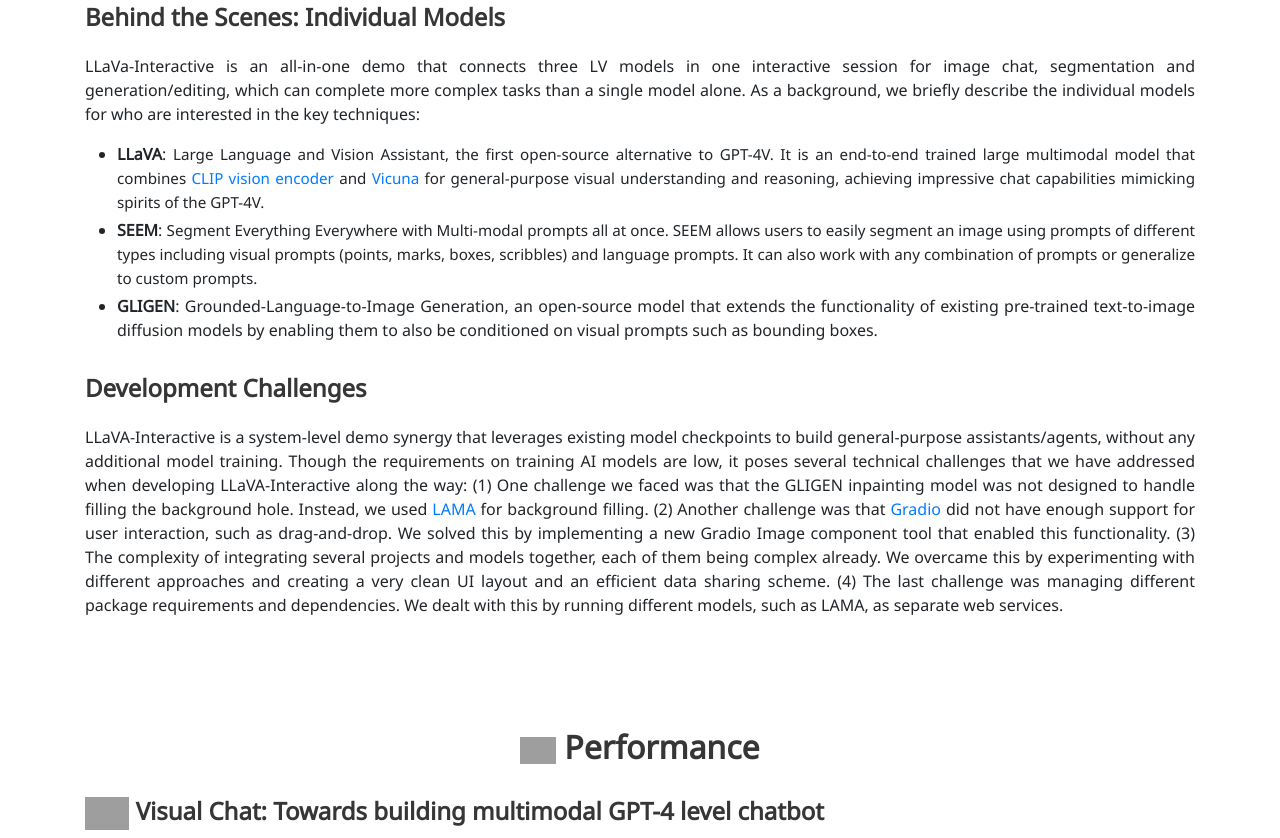
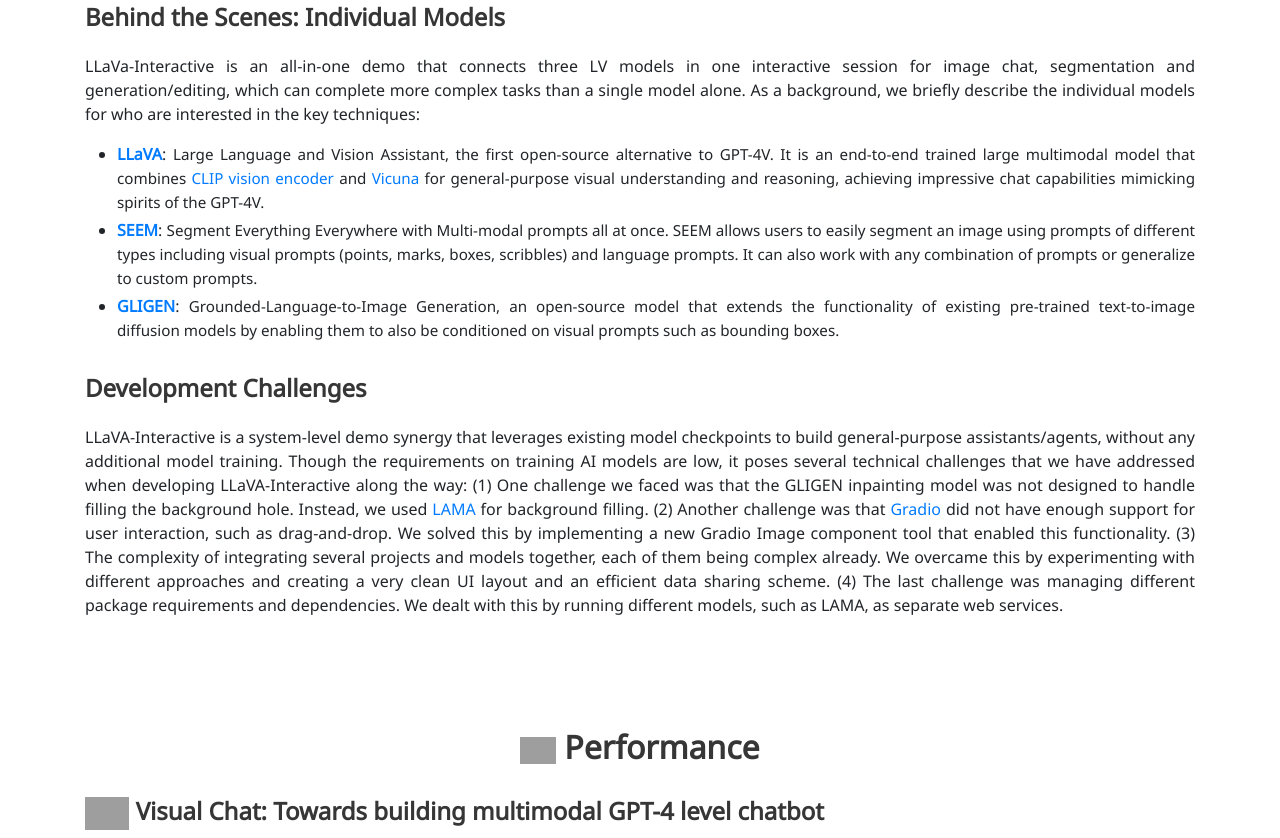
Before and after one commit to LLaVA-VL/llava-interactive, a plain HTML site: page index.html in a window 1280 px wide. Shown: the part 2646-3484 px from the top of the page. Drawn offline with nearby package versions, Linux system fonts and the light colour scheme; grey boxes are pictures that could not be loaded; some icons are missing; a web font is replaced by a local one.

Commit message:
add links

```diff
--- a/index.html
+++ b/index.html
@@ -368,9 +368,9 @@
           <h3 class="title is-4">Behind the Scenes: Individual Models</h3>
           LLaVa-Interactive is an all-in-one demo that connects three LV models in one interactive session for image chat, segmentation and generation/editing, which can complete more complex tasks than a single model alone. As a background, we briefly describe the individual models for who are interested in the key techniques:
           <ul type="1">
-            <li><b>LLaVA</b>: <span style="font-size: 95%;">Large Language and Vision Assistant, the first open-source alternative to GPT-4V. It is an end-to-end trained large multimodal model that combines <a href="https://openai.com/research/clip">CLIP vision encoder</a> and <a href="https://github.com/lm-sys/FastChat">Vicuna</a> for general-purpose visual understanding and reasoning, achieving impressive chat capabilities mimicking spirits of the GPT-4V.</span></li>
-            <li><b>SEEM</b>: <span style="font-size: 95%;">Segment Everything Everywhere with Multi-modal prompts all at once. SEEM allows users to easily segment an image using prompts of different types including visual prompts (points, marks, boxes, scribbles) and language prompts. It can also work with any combination of prompts or generalize to custom prompts.</span></li>
-            <li><b>GLIGEN</b>: Grounded-Language-to-Image Generation, an open-source model that extends the functionality of existing pre-trained text-to-image diffusion models by enabling them to also be conditioned on visual prompts such as bounding boxes.</span></li>
+            <li><b><a href="https://llava-vl.github.io/">LLaVA</a></b>: <span style="font-size: 95%;">Large Language and Vision Assistant, the first open-source alternative to GPT-4V. It is an end-to-end trained large multimodal model that combines <a href="https://openai.com/research/clip">CLIP vision encoder</a> and <a href="https://github.com/lm-sys/FastChat">Vicuna</a> for general-purpose visual understanding and reasoning, achieving impressive chat capabilities mimicking spirits of the GPT-4V.</span></li>
+            <li><b><a href="https://github.com/UX-Decoder/Segment-Everything-Everywhere-All-At-Once">SEEM</a></b>: <span style="font-size: 95%;">Segment Everything Everywhere with Multi-modal prompts all at once. SEEM allows users to easily segment an image using prompts of different types including visual prompts (points, marks, boxes, scribbles) and language prompts. It can also work with any combination of prompts or generalize to custom prompts.</span></li>
+            <li><b><a href="https://gligen.github.io/">GLIGEN</a></b>: <span style="font-size: 95%;">Grounded-Language-to-Image Generation, an open-source model that extends the functionality of existing pre-trained text-to-image diffusion models by enabling them to also be conditioned on visual prompts such as bounding boxes.</span></li>
           </ul>
         </p>
 
@@ -531,7 +531,6 @@
     </div>
   </section>
 
-  Chen, Wei-Ge and Spiridonova, Irina and Yang, Jianwei and Li, Chunyuan
 
   <section class="section" id="Acknowledgement">
     <div class="container is-max-desktop content">
```
